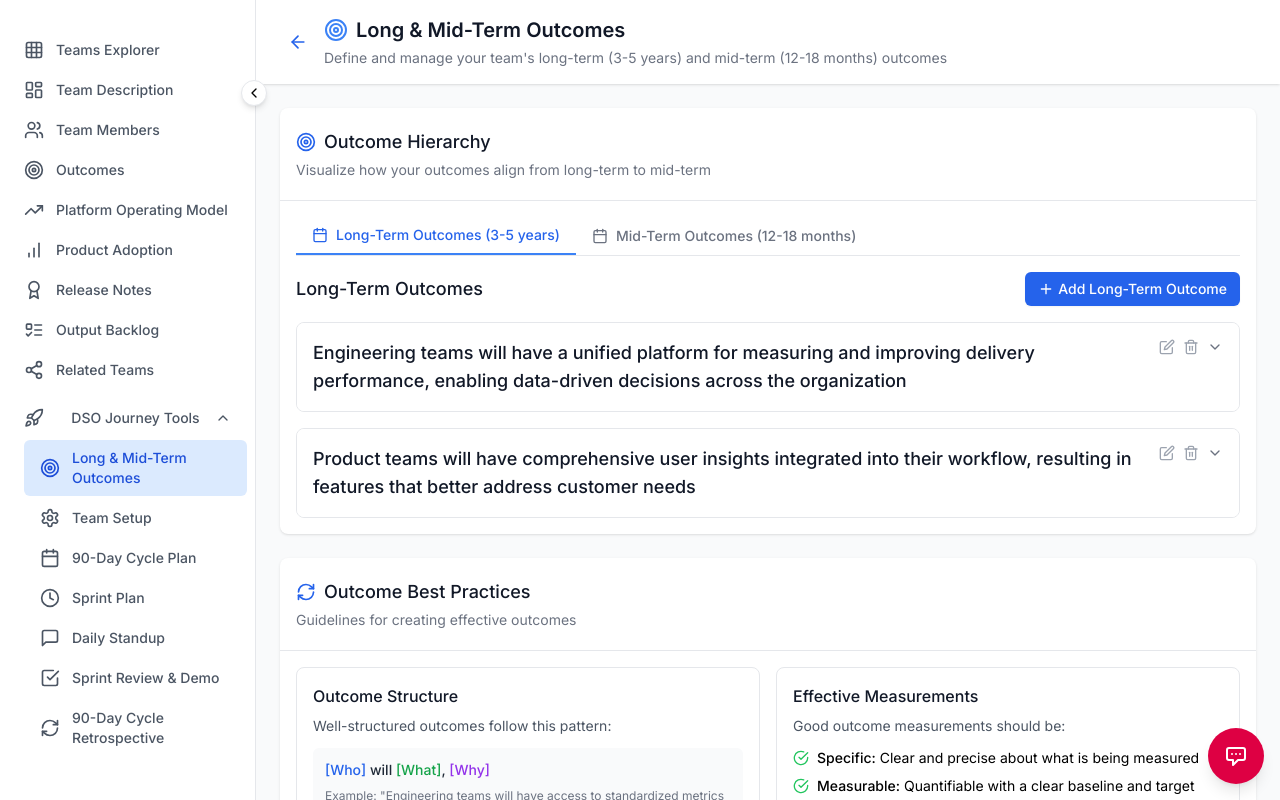
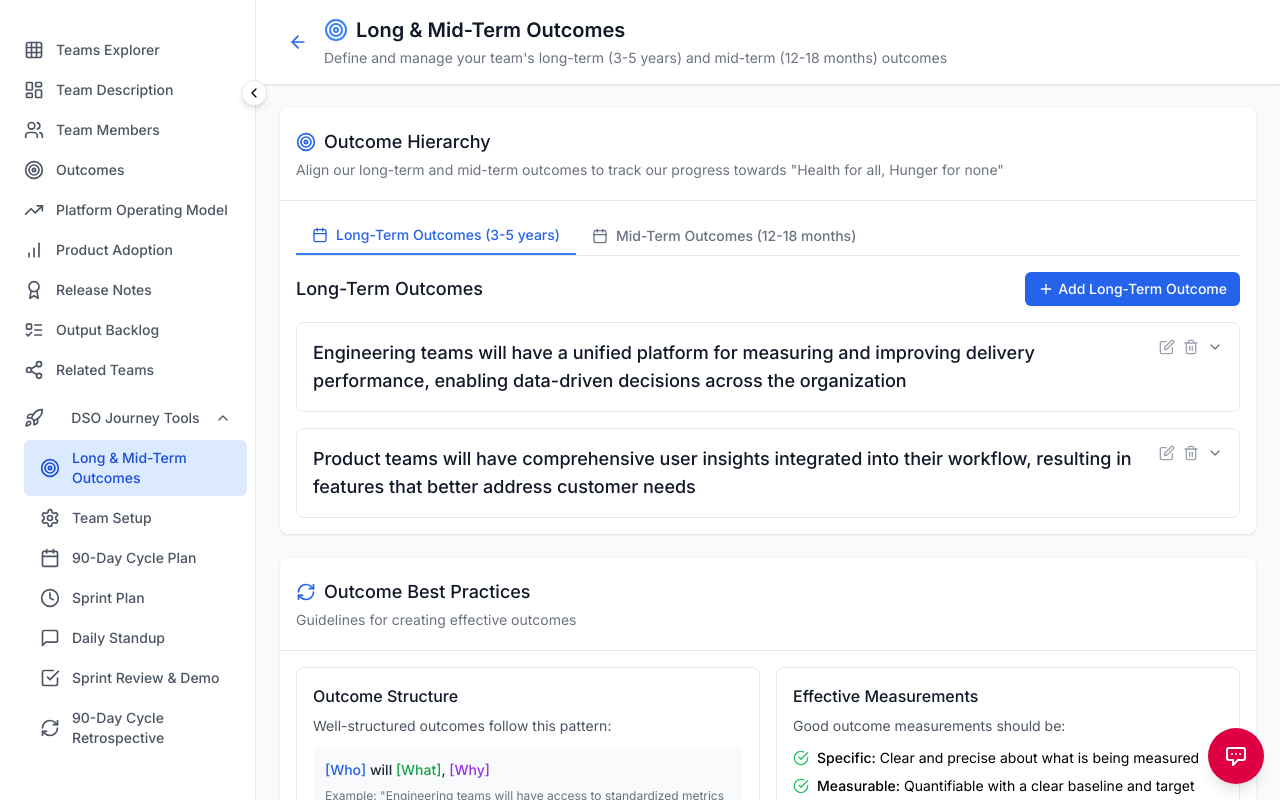
Before and after one commit to jessicabell11/DSO-OS-Test, a React (Vite) app: page /long-mid-term-outcomes in a window 1280 px wide. Built offline with nearby package versions, Linux system fonts and the light colour scheme.

Commit message:
on the Long & Mid-Term Outcomes screen under the Outcome Hierarchy title change the text "Visualize how your outcomes align from long-term to mid-term" to: Align our long-term and mid-term outcomes to track our progress towards "Health for all, Hunger for none"

```diff
--- a/src/components/LongMidTermOutcomes.tsx
+++ b/src/components/LongMidTermOutcomes.tsx
@@ -602,7 +602,7 @@ const LongMidTermOutcomes: React.FC<LongMidTermOutcomesProps> = () => {
                   <h2 className="text-lg font-medium text-gray-900">Outcome Hierarchy</h2>
                 </div>
                 <p className="mt-1 text-sm text-gray-500">
-                  Visualize how your outcomes align from long-term to mid-term
+                  Align our long-term and mid-term outcomes to track our progress towards "Health for all, Hunger for none"
                 </p>
               </div>
               <div className="p-4">
```
